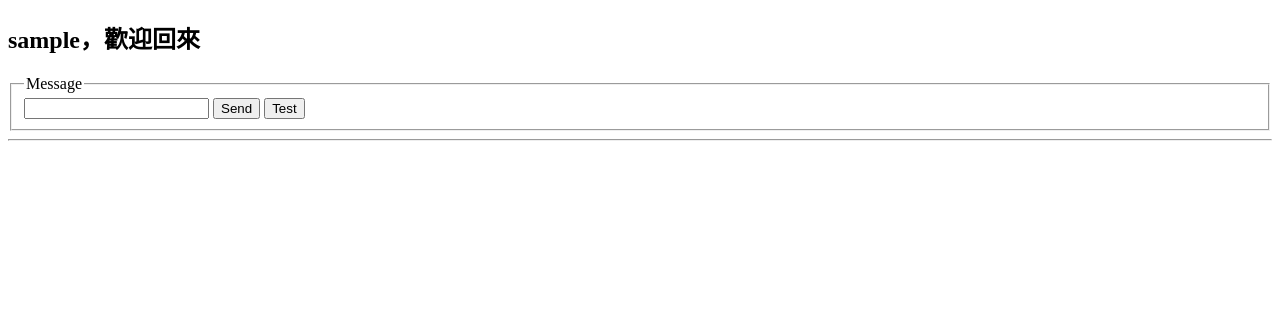
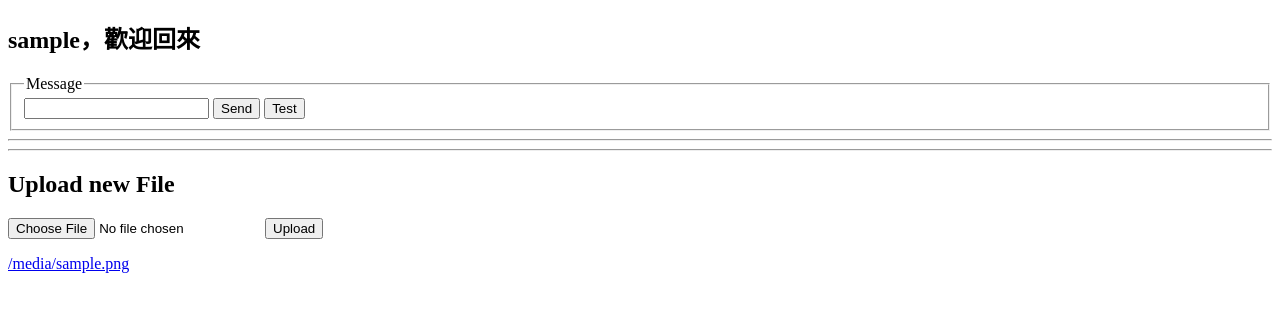
Before and after one commit to wanghan0727/chatroom, a Flask app: template templates/welcome_user.html in a window 1280 px wide. Shown: the top 312 px of the page. Run offline with Flask 2, Linux system fonts and the light colour scheme; a user stored in the database is signed in; tables that the repository leaves empty hold one stand-in row (values such as "Sample post"); the template is opened without the code that fills it: values that come from a table or form of the project are taken from there, most other values are stand-ins (such as "Sample title", 1, 10 or a date in 2020); parts of the project's set-up code (start-up, migrations or seed data) failed here and were passed over; some libraries are stand-ins or nearby versions.

Commit message:
add upload button

```diff
--- a/templates/welcome_user.html
+++ b/templates/welcome_user.html
@@ -22,7 +22,6 @@
             var socket = io.connect();
 
             var user = '{{current_user.username}}';
-
             // Socket.IO send message
             $("#send").click(function (e) {
                 // Send message
@@ -63,5 +62,15 @@
     </form>
     <hr />
     <div id='chat_content'></div>
+    <hr />
+    <!-- upload test -->
+    <h2>Upload new File</h2>
+    <form action="" method=post enctype=multipart/form-data>
+      <p><input type=file name=file>
+         <input type=submit value=Upload>
+    </form>
+    <a href="{{url_for('uploaded_file', filename=filename)}}">{{filename}}</a>
+    <!-- upload test -->
+
 </body>
 </html>
```
